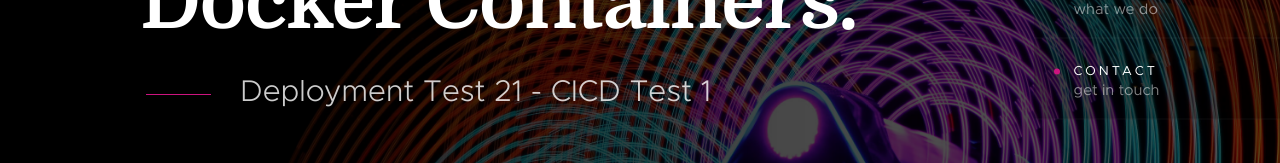
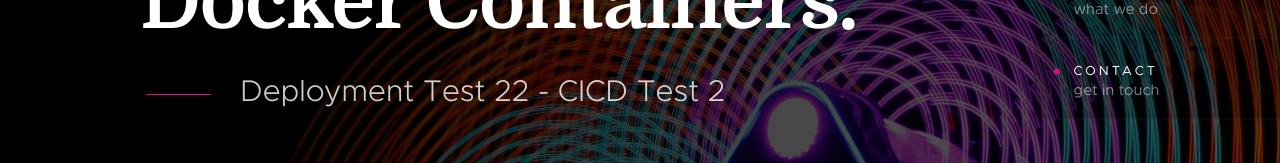
Before and after one commit to seankbeard/docker-sample, a plain HTML site: page webdemo/index.html in a window 1280 px wide. Shown: the part 403-566 px from the top of the page. Drawn offline with Linux system fonts and the light colour scheme; files whose address does not match are found by name.

Commit message:
codepipeline deployment test

```diff
--- a/webdemo/index.html
+++ b/webdemo/index.html
@@ -98,7 +98,7 @@
                 </h1>
 
                 <p>
-                Deployment Test 21 - CICD Test 1
+                Deployment Test 22 - CICD Test 2
                 </p>
             </div> <!-- end home-content__main -->
 
```
Also changed, not shown: deployment.txt (added), 1 other file.
